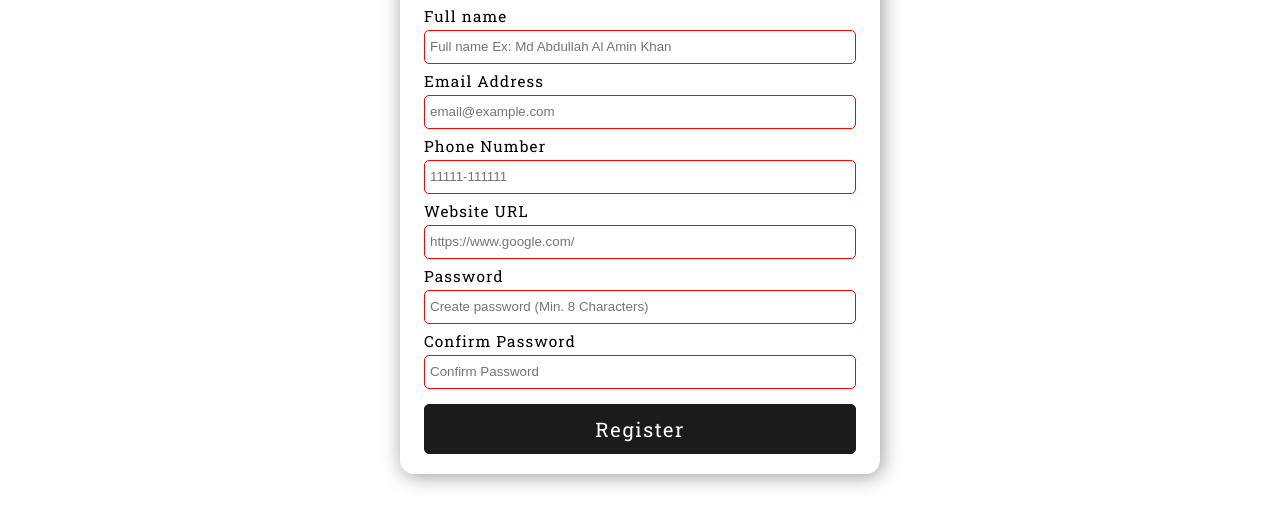
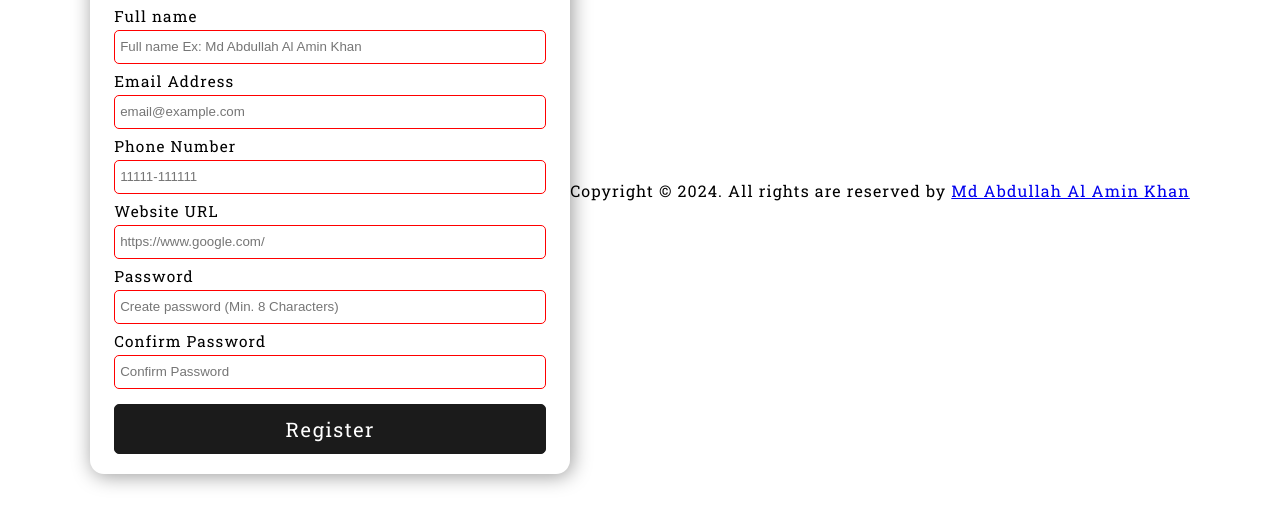
Before and after one commit to mdabdullahalaminkhan/Form-Validation, a plain HTML site: page index.html in a window 1280 px wide. Shown: the part 210-736 px from the top of the page. Drawn offline with Linux system fonts and the light colour scheme.

Commit message:
Update index.html

```diff
--- a/index.html
+++ b/index.html
@@ -80,7 +80,7 @@
         <button type="submit">Register</button>
       </form>
     </div>
-
+    <footer style= "text-align: center"> Copyright &copy; 2024. All rights are reserved by <a href= "https://mdabdullahalaminkhan.vercel.app/"> Md Abdullah Al Amin Khan </a></footer>
     <script src="script.js"></script>
   </body>
 </html>
```
